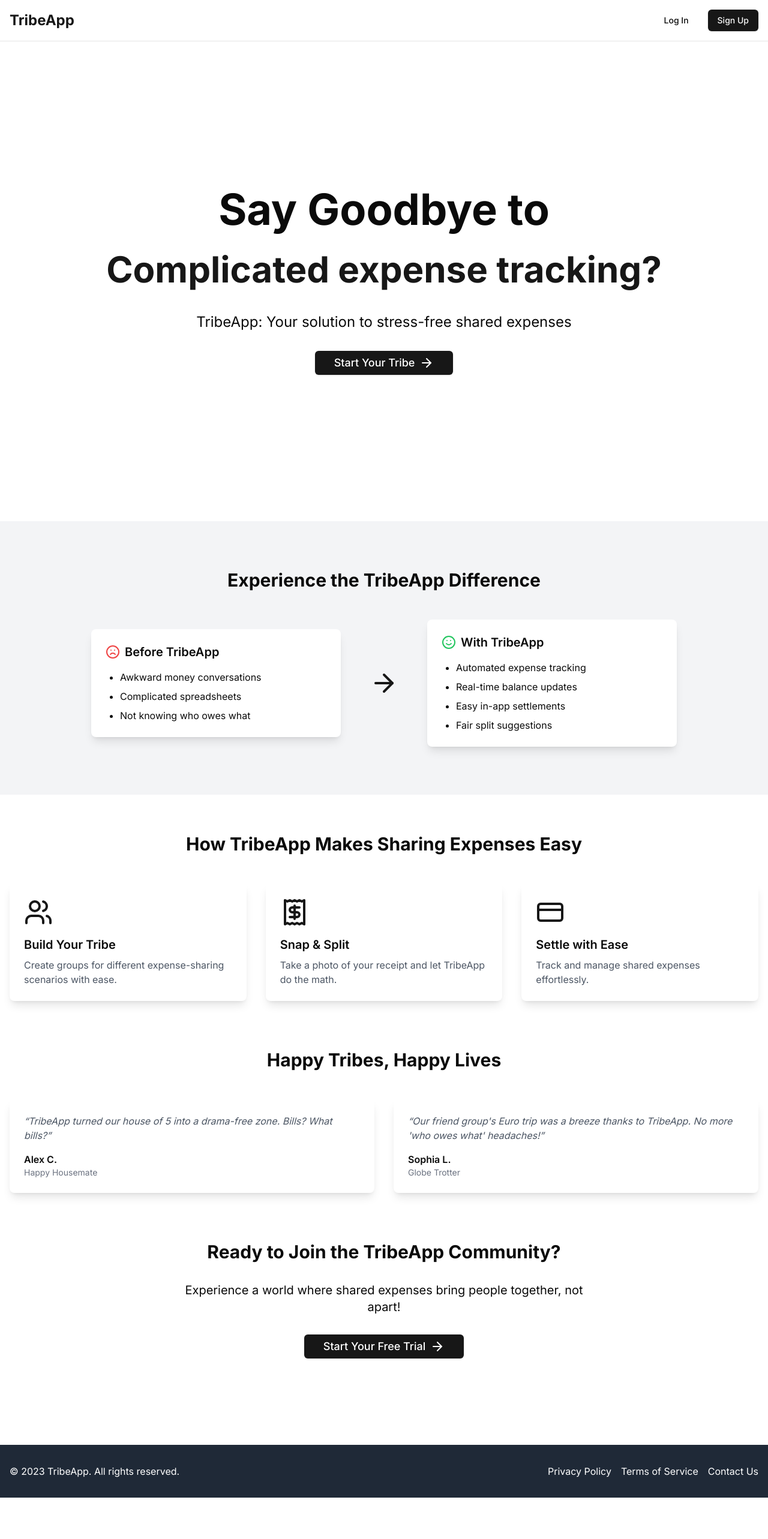
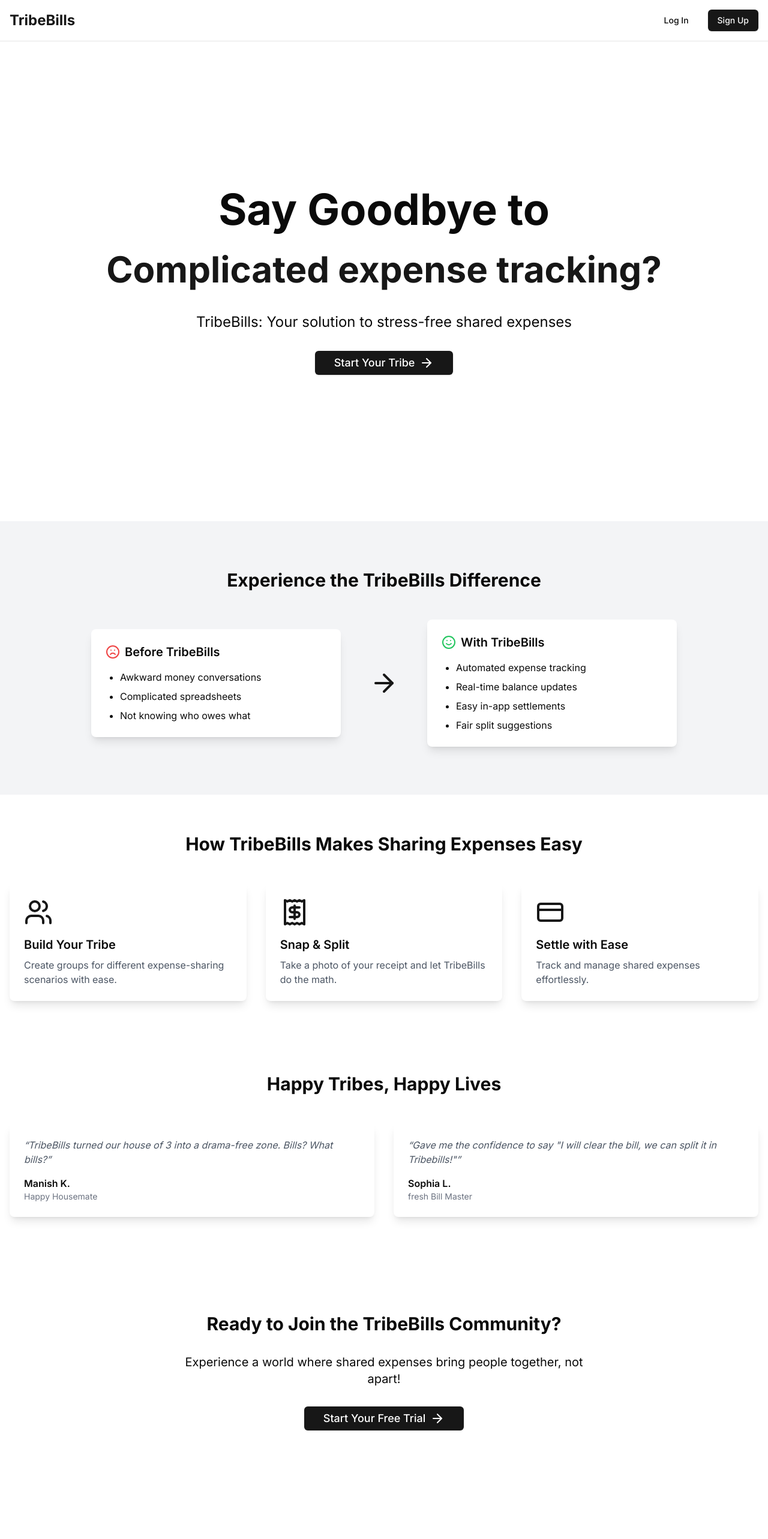
Before and after one commit to abinashkarki/tribeapp-frontend, a Next.js app: page / in a window 1280 px wide. Shown: the top 2566 px of the page at 60% size. Before the commit the page ends 2497 px from the top, so only its background shows below. Built offline with nearby package versions, Linux system fonts and the light colour scheme.

Commit message:
welcome page changes

```diff
--- a/app/auth/signup/page.tsx
+++ b/app/auth/signup/page.tsx
@@ -25,12 +25,14 @@ export default function SignUp() {
     try {
       const response = await axiosInstance.post('/users/', { email, username, password });
 
-      if (response.status === 201) {
+      if (response.status === 201 || response.status === 200) {
         toast({
           title: "Account created",
           description: "Your account has been successfully created. Please sign in.",
           variant: "default",
+          duration: 5000,
         });
+
         router.push('/auth/signin');
       } else {
         const errorData = response.data;
@@ -38,6 +40,7 @@ export default function SignUp() {
           title: "Sign up failed",
           description: errorData.detail || "Please check your information and try again.",
           variant: "destructive",
+          duration: 5000,
         });
       }
     } catch (error) {
@@ -46,6 +49,7 @@ export default function SignUp() {
         title: "Error",
         description: "An unexpected error occurred. Please try again later.",
         variant: "destructive",
+        duration: 5000,
       });
     } finally {
       setIsLoading(false);
@@ -97,7 +101,7 @@ export default function SignUp() {
           </Button>
         </form>
         <Separator />
-        <div className="space-y-4">
+        {/* <div className="space-y-4">
           <Button variant="outline" className="w-full">
             Sign up with Google
           </Button>
@@ -110,7 +114,7 @@ export default function SignUp() {
           <Link href="/auth/signin" className="font-medium underline">
             Sign In
           </Link>
-        </div>
+        </div> */}
       </div>
     </div>
   )
--- a/app/page.tsx
+++ b/app/page.tsx
@@ -49,7 +49,7 @@ const HeroSection = () => {
         animate={{ opacity: 1 }}
         transition={{ duration: 0.8, delay: 0.2 }}
       >
-        TribeApp: Your solution to stress-free shared expenses
+        TribeBills: Your solution to stress-free shared expenses
       </motion.p>
       <motion.div
         initial={{ opacity: 0 }}
@@ -90,7 +90,7 @@ const BeforeAfterSection = () => {
   return (
     <section className="py-20 bg-gray-100">
       <div className="container mx-auto px-4">
-        <h2 className="text-3xl font-bold text-center mb-12">Experience the TribeApp Difference</h2>
+        <h2 className="text-3xl font-bold text-center mb-12">Experience the TribeBills Difference</h2>
         <div className="flex flex-col md:flex-row justify-center items-center space-y-8 md:space-y-0 md:space-x-12">
           <motion.div
             className="bg-white p-6 rounded-lg shadow-lg w-full md:w-1/3"
@@ -100,7 +100,7 @@ const BeforeAfterSection = () => {
             viewport={{ once: true }}
           >
             <h3 className="text-xl font-semibold mb-4 flex items-center">
-              <Frown className="mr-2 text-red-500" /> Before TribeApp
+              <Frown className="mr-2 text-red-500" /> Before TribeBills
             </h3>
             <ul className="list-disc pl-6 space-y-2">
               <li>Awkward money conversations</li>
@@ -117,7 +117,7 @@ const BeforeAfterSection = () => {
             viewport={{ once: true }}
           >
             <h3 className="text-xl font-semibold mb-4 flex items-center">
-              <Smile className="mr-2 text-green-500" /> With TribeApp
+              <Smile className="mr-2 text-green-500" /> With TribeBills
             </h3>
             <ul className="list-disc pl-6 space-y-2">
               <li>Automated expense tracking</li>
@@ -152,7 +152,7 @@ const TestimonialCard: React.FC<TestimonialCardProps> = ({ quote, author, role }
   </motion.div>
 )
 
-const TribeAppLandingPage = () => {
+const TribeBillsLandingPage = () => {
   const [isModalOpen, setIsModalOpen] = useState(false)
 
   return (
@@ -160,7 +160,7 @@ const TribeAppLandingPage = () => {
       <header className="sticky top-0 z-50 bg-background/50 backdrop-blur-sm border-b">
         <nav className="container mx-auto px-4 py-4 flex justify-between items-center">
           <div className="text-2xl font-bold text-primary">
-            TribeApp
+            TribeBills
           </div>
           <div className="space-x-4">
             <Link href="/auth/signin">
@@ -179,7 +179,7 @@ const TribeAppLandingPage = () => {
 
       <main className="container mx-auto px-4 py-16">
         <section className="mb-20">
-          <h2 className="text-3xl font-bold text-center mb-12">How TribeApp Makes Sharing Expenses Easy</h2>
+          <h2 className="text-3xl font-bold text-center mb-12">How TribeBills Makes Sharing Expenses Easy</h2>
           <div className="grid grid-cols-1 md:grid-cols-3 gap-8">
             <FeatureCard
               icon={Users}
@@ -189,7 +189,7 @@ const TribeAppLandingPage = () => {
             <FeatureCard
               icon={Receipt}
               title="Snap & Split"
-              description="Take a photo of your receipt and let TribeApp do the math."
+              description="Take a photo of your receipt and let TribeBills do the math."
             />
             <FeatureCard
               icon={CreditCard}
@@ -199,24 +199,24 @@ const TribeAppLandingPage = () => {
           </div>
         </section>
 
-        <section className="mb-20">
+        <section className="mb-20 py-10">
           <h2 className="text-3xl font-bold text-center mb-12">Happy Tribes, Happy Lives</h2>
           <div className="grid grid-cols-1 md:grid-cols-2 gap-8">
             <TestimonialCard
-              quote="TribeApp turned our house of 5 into a drama-free zone. Bills? What bills?"
-              author="Alex C."
+              quote="TribeBills turned our house of 3 into a drama-free zone. Bills? What bills?"
+              author="Manish K."
               role="Happy Housemate"
             />
             <TestimonialCard
-              quote="Our friend group's Euro trip was a breeze thanks to TribeApp. No more 'who owes what' headaches!"
+              quote="Gave me the confidence to say &quot;I will clear the bill, we can split it in Tribebills!&quot;"
               author="Sophia L."
-              role="Globe Trotter"
+              role="fresh Bill Master"
             />
           </div>
         </section>
 
-        <section className="text-center mb-20">
-          <h2 className="text-3xl font-bold mb-8">Ready to Join the TribeApp Community?</h2>
+        <section className="text-center mb-20 py-10">
+          <h2 className="text-3xl font-bold mb-8">Ready to Join the TribeBills Community?</h2>
           <p className="text-xl mb-8 max-w-2xl mx-auto">
             Experience a world where shared expenses bring people together, not apart!
           </p>
@@ -235,7 +235,7 @@ const TribeAppLandingPage = () => {
 
       <footer className="bg-gray-800 text-white py-8">
         <div className="container mx-auto px-4 flex flex-col md:flex-row justify-between items-center">
-          <p>&copy; 2023 TribeApp. All rights reserved.</p>
+          <p>&copy; 2023 TribeBills. All rights reserved.</p>
           <nav className="mt-4 md:mt-0">
             <ul className="flex space-x-4">
               <li><a href="#" className="hover:text-primary transition-colors duration-300">Privacy Policy</a></li>
@@ -285,4 +285,4 @@ const TribeAppLandingPage = () => {
   )
 }
 
-export default TribeAppLandingPage
+export default TribeBillsLandingPage
```
